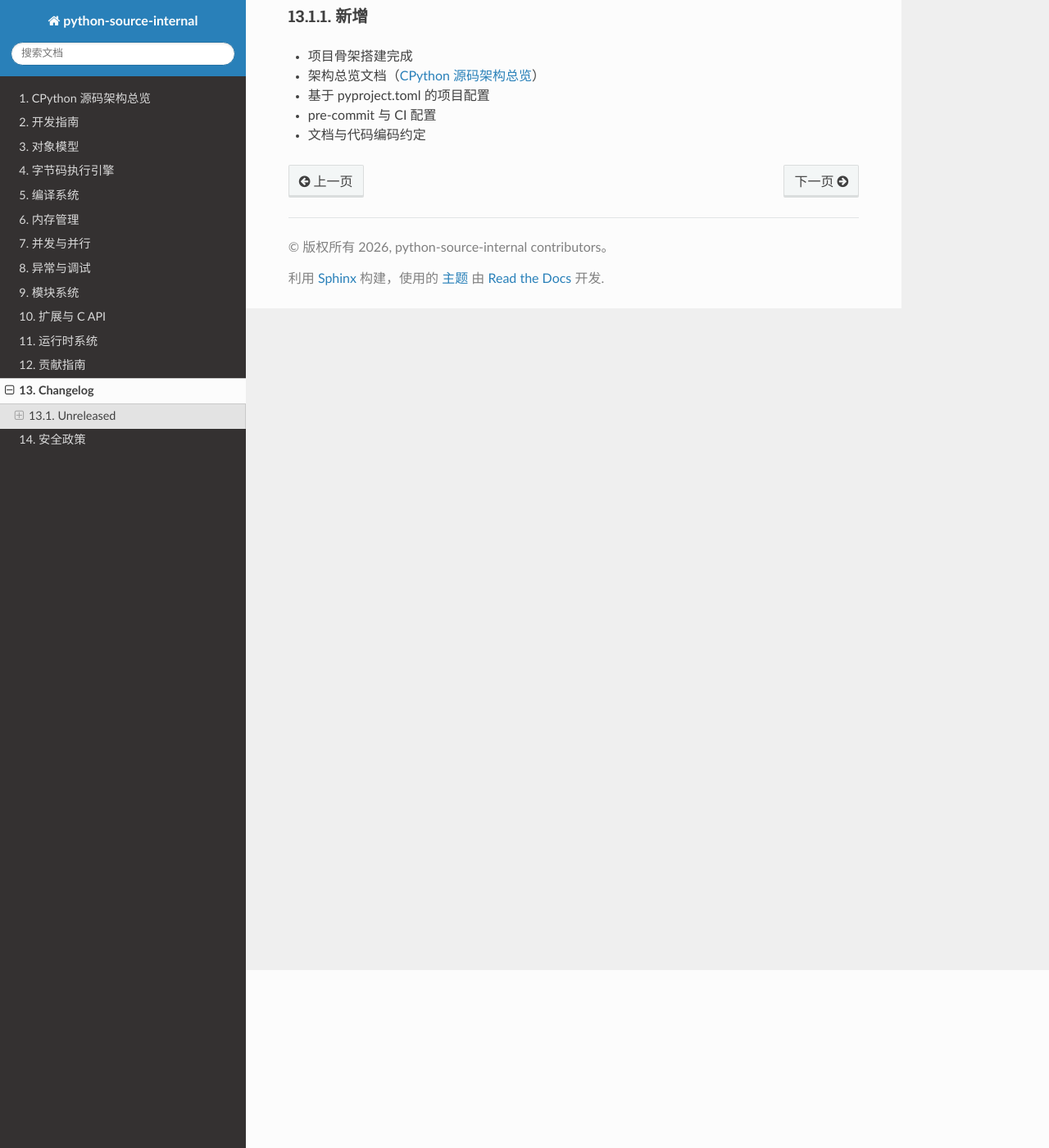
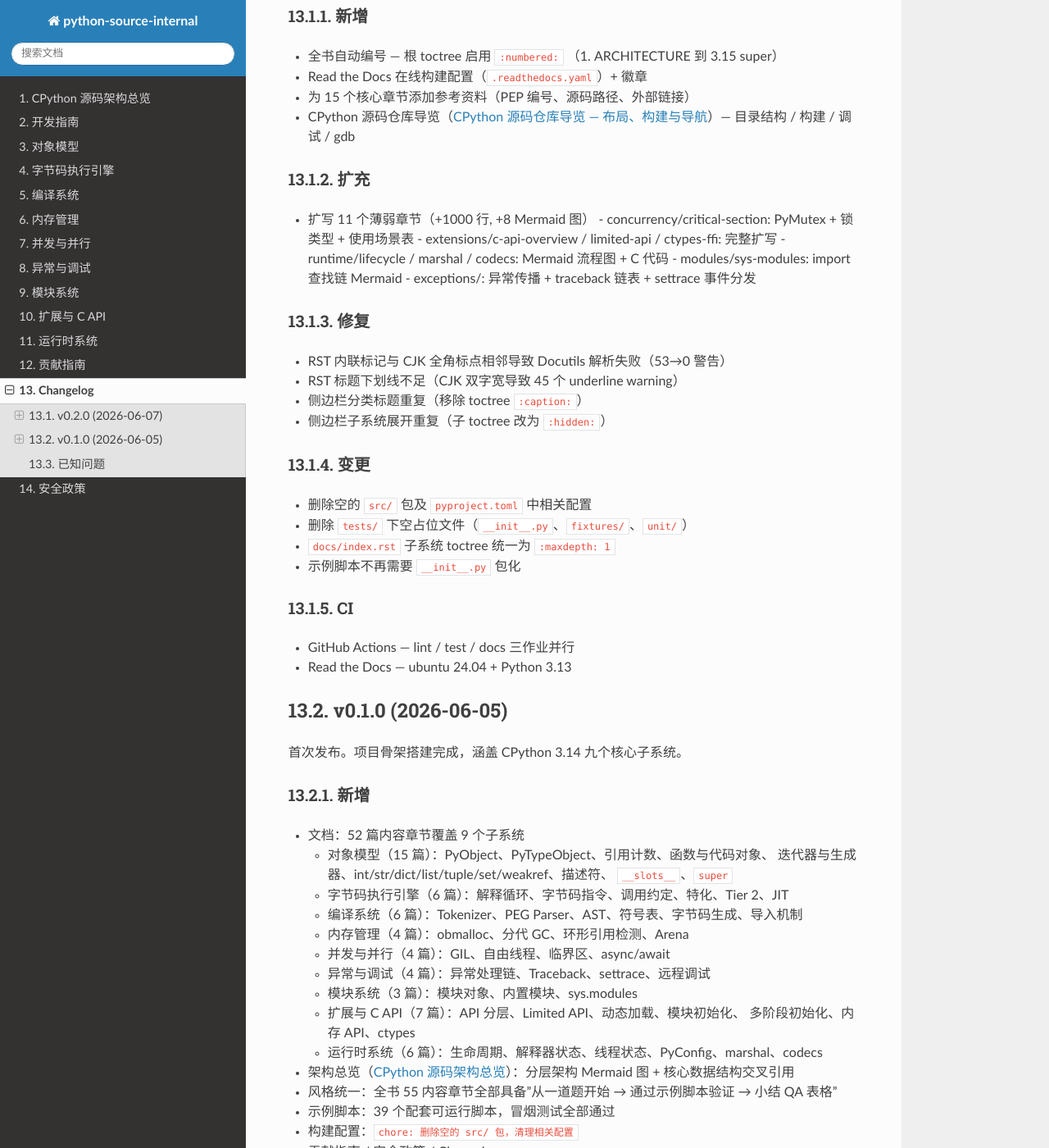
Before and after one commit to noisystreet/python_source_internal, a Sphinx documentation site: the page built from docs/CHANGELOG.rst, in a window 1280 px wide and 1400 px high, scrolled down 217 px. Shown: the whole window at 82% size. Built offline with Sphinx 7.4.7 and the Read the Docs theme 3.1.0, drawn with Linux system fonts in a browser that asks for light colours; some of the changed text lies outside the part shown.

Commit message:
docs: 更新 CHANGELOG 和 README — v0.1.0/v0.2.0 发布记录
CHANGELOG.rst:
- v0.1.0 (2026-06-05): 首次发布，52 章覆盖 9 子系统
- v0.2.0 (2026-06-07): 编号、扩写、CJK 修复、RTD 配置

README.md:
- 新增项目统计表（56 章，10300 行，189 C 代码块，41 测试）
- 新增子系统一览（编号 1-11）
- 每章结构说明

```diff
--- a/docs/CHANGELOG.rst
+++ b/docs/CHANGELOG.rst
@@ -1,14 +1,79 @@
 Changelog
 =========
 
-Unreleased
-----------
+v0.2.0 (2026-06-07)
+-------------------
 
 新增
 ^^^^
 
-* 项目骨架搭建完成
-* 架构总览文档（:doc:`ARCHITECTURE`）
-* 基于 pyproject.toml 的项目配置
-* pre-commit 与 CI 配置
-* 文档与代码编码约定
+* 全书自动编号 — 根 toctree 启用 ``:numbered:`` （1. ARCHITECTURE 到 3.15 super）
+* Read the Docs 在线构建配置（:file:`.readthedocs.yaml`）+ 徽章
+* 为 15 个核心章节添加参考资料（PEP 编号、源码路径、外部链接）
+* CPython 源码仓库导览（:doc:`/guide/cpython-repo`）— 目录结构 / 构建 / 调试 / gdb
+
+扩充
+^^^^
+
+* 扩写 11 个薄弱章节（+1000 行, +8 Mermaid 图）
+  - concurrency/critical-section: PyMutex + 锁类型 + 使用场景表
+  - extensions/c-api-overview / limited-api / ctypes-ffi: 完整扩写
+  - runtime/lifecycle / marshal / codecs: Mermaid 流程图 + C 代码
+  - modules/sys-modules: import 查找链 Mermaid
+  - exceptions/: 异常传播 + traceback 链表 + settrace 事件分发
+
+修复
+^^^^
+
+* RST 内联标记与 CJK 全角标点相邻导致 Docutils 解析失败（53→0 警告）
+* RST 标题下划线不足（CJK 双字宽导致 45 个 underline warning）
+* 侧边栏分类标题重复（移除 toctree ``:caption:``）
+* 侧边栏子系统展开重复（子 toctree 改为 ``:hidden:``）
+
+变更
+^^^^
+
+* 删除空的 ``src/`` 包及 ``pyproject.toml`` 中相关配置
+* 删除 ``tests/`` 下空占位文件（``__init__.py``、``fixtures/``、``unit/``）
+* ``docs/index.rst`` 子系统 toctree 统一为 ``:maxdepth: 1``
+* 示例脚本不再需要 ``__init__.py`` 包化
+
+CI
+^^
+
+* GitHub Actions — lint / test / docs 三作业并行
+* Read the Docs — ubuntu 24.04 + Python 3.13
+
+v0.1.0 (2026-06-05)
+-------------------
+
+首次发布。项目骨架搭建完成，涵盖 CPython 3.14 九个核心子系统。
+
+新增
+^^^^
+
+* 文档：52 篇内容章节覆盖 9 个子系统
+
+  - 对象模型（15 篇）：PyObject、PyTypeObject、引用计数、函数与代码对象、
+    迭代器与生成器、int/str/dict/list/tuple/set/weakref、描述符、
+    ``__slots__``、``super``
+  - 字节码执行引擎（6 篇）：解释循环、字节码指令、调用约定、特化、Tier 2、JIT
+  - 编译系统（6 篇）：Tokenizer、PEG Parser、AST、符号表、字节码生成、导入机制
+  - 内存管理（4 篇）：obmalloc、分代 GC、环形引用检测、Arena
+  - 并发与并行（4 篇）：GIL、自由线程、临界区、async/await
+  - 异常与调试（4 篇）：异常处理链、Traceback、settrace、远程调试
+  - 模块系统（3 篇）：模块对象、内置模块、sys.modules
+  - 扩展与 C API（7 篇）：API 分层、Limited API、动态加载、模块初始化、
+    多阶段初始化、内存 API、ctypes
+  - 运行时系统（6 篇）：生命周期、解释器状态、线程状态、PyConfig、marshal、codecs
+* 架构总览（:doc:`ARCHITECTURE`）：分层架构 Mermaid 图 + 核心数据结构交叉引用
+* 风格统一：全书 55 内容章节全部具备"从一道题开始 → 通过示例脚本验证 → 小结 QA 表格"
+* 示例脚本：39 个配套可运行脚本，冒烟测试全部通过
+* 构建配置：``chore: 删除空的 src/ 包，清理相关配置``
+* 贡献指南 / 安全政策 / Changelog
+
+已知问题
+--------
+
+* ``__all__`` 未在 ``docs/conf.py`` 中配置
+* Windows 平台下的构建未经测试
```
Also changed, not shown: README.md (+41 -16 lines).
